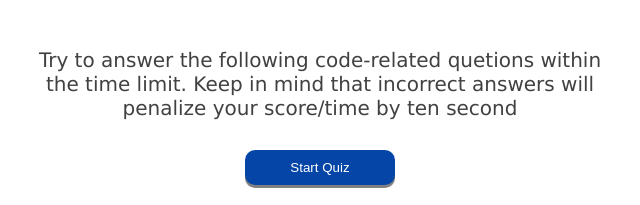
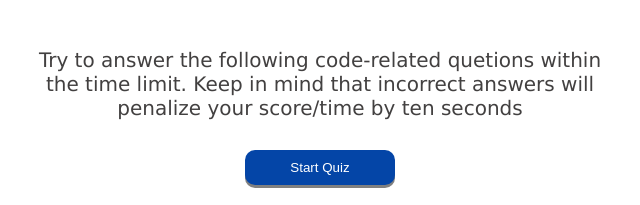
Before and after one commit to gilmored/code-quiz, a plain HTML site: page index.html in a window 1280 px wide. Shown: the part 155-360 px from the top of the page, 320-960 px from the left. Drawn offline with Linux system fonts and the light colour scheme.

Commit message:
corrected typo in html

```diff
--- a/index.html
+++ b/index.html
@@ -21,7 +21,7 @@
             <h1>Coding Quiz Challenge</h1>
             </br>
             <p>Try to answer the following code-related quetions within the time limit.
-                Keep in mind that incorrect answers will penalize your score/time by ten second</p>
+                Keep in mind that incorrect answers will penalize your score/time by ten seconds</p>
                 <button class="btn startend" id="start-game">Start Quiz</button>
         </div>
     </div>
```
